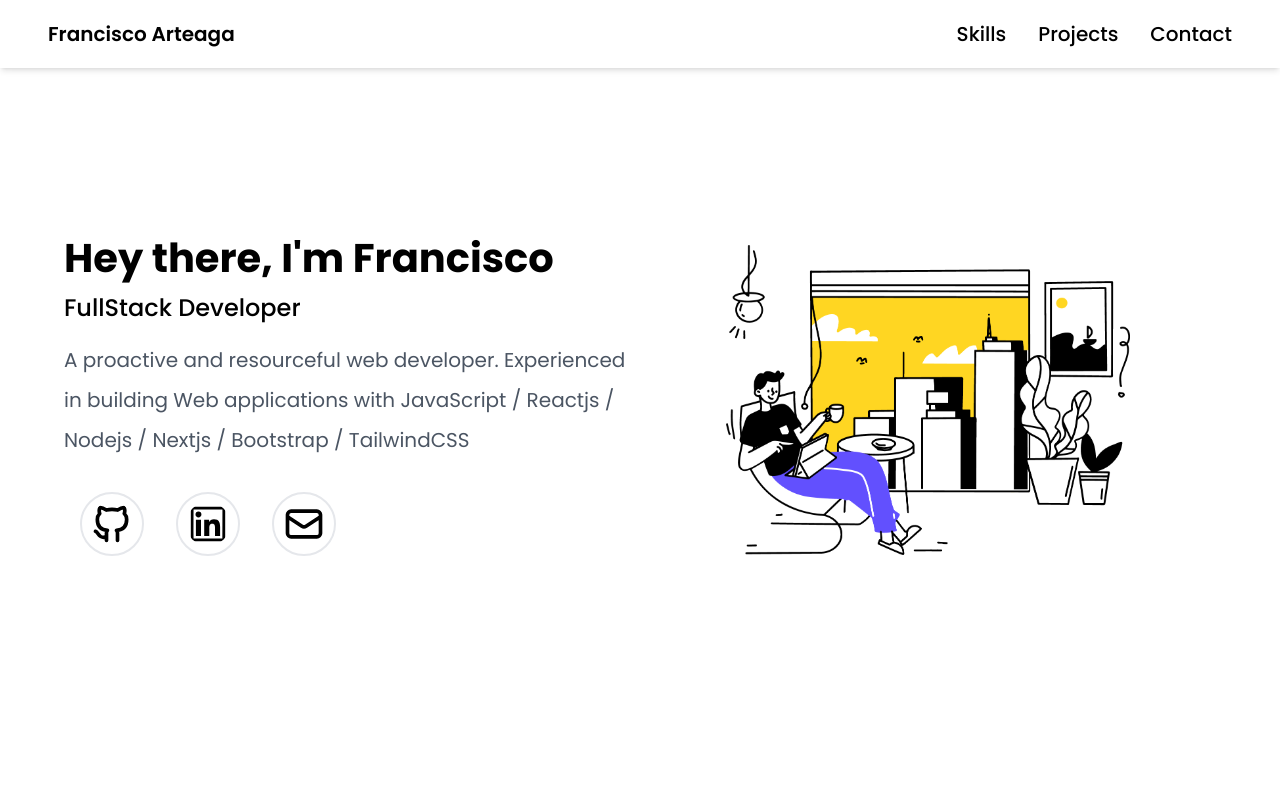
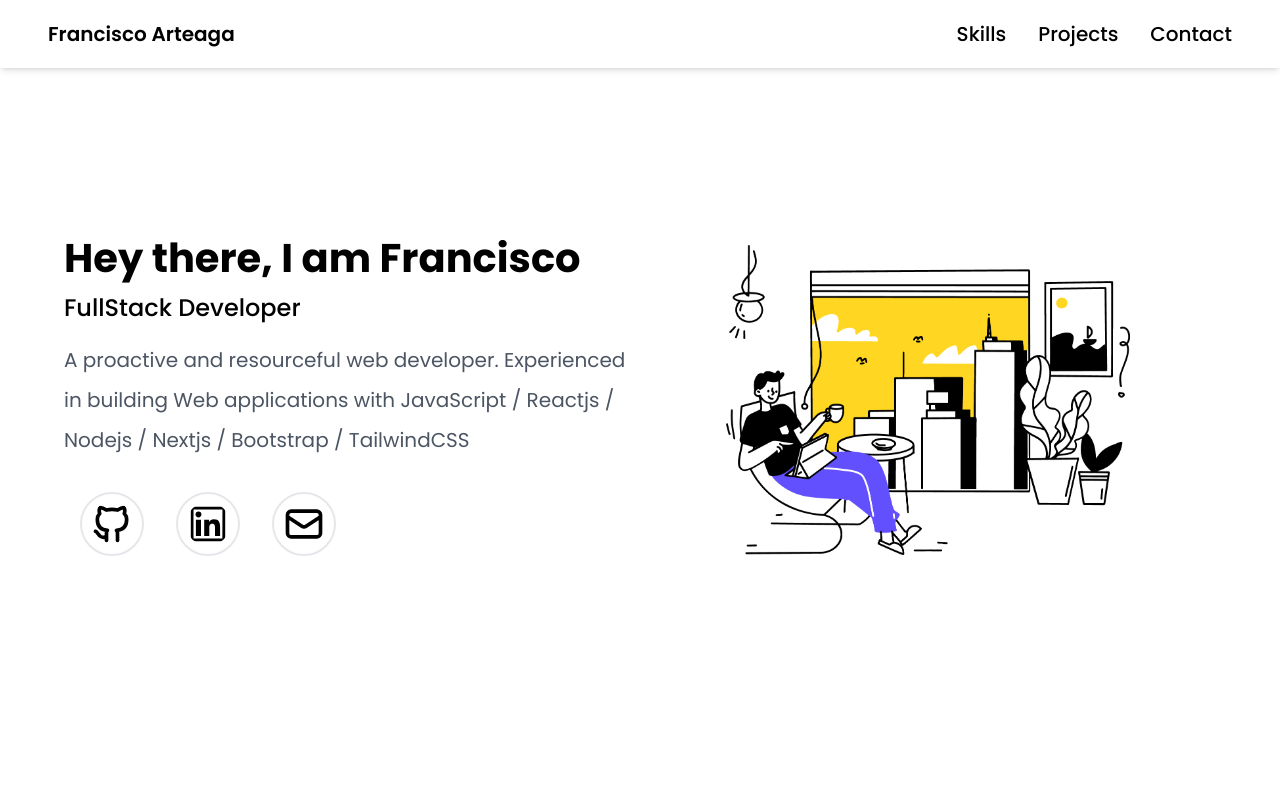
Before and after one commit to FranArteaga/portfolio, a Next.js app: page / in a window 1280 px wide. Shown: the top 800 px of the page. Built offline with nearby package versions, Linux system fonts and the light colour scheme.

Commit message:
removed apostrophe causing error

```diff
--- a/src/components/HeaderInfo.js
+++ b/src/components/HeaderInfo.js
@@ -12,7 +12,7 @@ export default function HeaderInfo() {
         <header className=' md:h-[100vh] w-full md:flex'>
 
             <section className='md:w-[50%] md:place-self-center' >
-                <h1 className='pt-4 sm:pt-0 text-[2.5em] font-bold py-1'>Hey there, I'm Francisco</h1>
+                <h1 className='pt-4 sm:pt-0 text-[2.5em] font-bold py-1'>Hey there, I am Francisco</h1>
                 <h4 className='text-2xl font-medium'>FullStack Developer</h4>
                 <p className='text-xl py-4 text-gray-600 leading-loose'>
                     A proactive and resourceful web developer.
```
